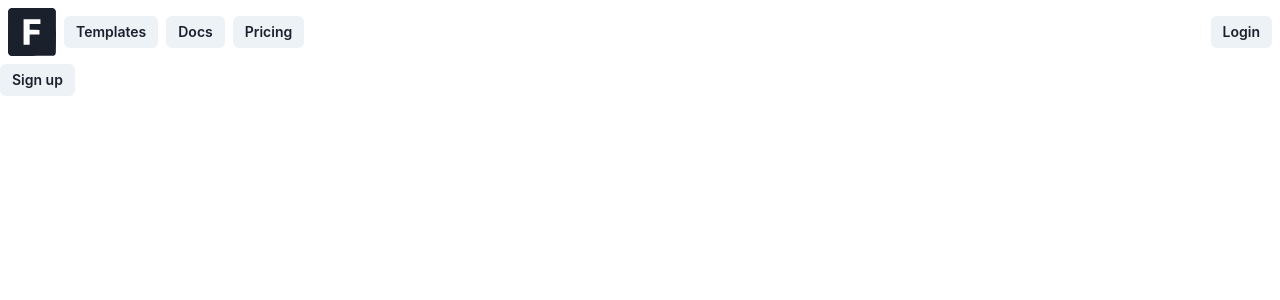
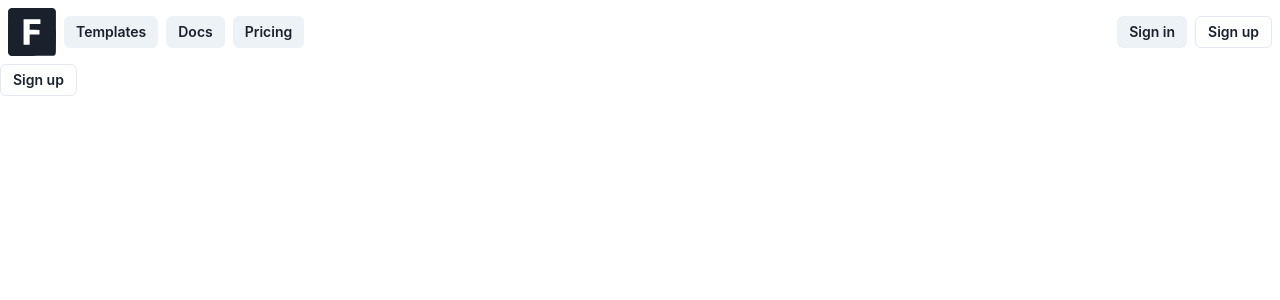
Before and after one commit to danielsteman/textifai, a React (Vite) app in the folder frontend/: page /signup in a window 1280 px wide. Shown: the top 300 px of the page. Built offline with nearby package versions, Linux system fonts and the light colour scheme; no server answers.

Commit message:
:sparkles: show both signin and signup options

```diff
--- a/frontend/src/components/LoginOrRegisterModal.tsx
+++ b/frontend/src/components/LoginOrRegisterModal.tsx
@@ -26,7 +26,7 @@ import { useCallback, useState } from "react";
 import auth from "../config/firebase";
 
 interface Props {
-  variant: "login" | "register";
+  variant: "signin" | "signup";
 }
 
 const LoginOrRegisterModal: React.FC<Props> = (props) => {
@@ -49,9 +49,9 @@ const LoginOrRegisterModal: React.FC<Props> = (props) => {
       e.preventDefault();
       try {
         switch (props.variant) {
-          case "register":
+          case "signup":
             await createUserWithEmailAndPassword(auth, email, password);
-          case "login":
+          case "signin":
             await signInWithEmailAndPassword(auth, email, password);
         }
         onClose();
@@ -65,11 +65,14 @@ const LoginOrRegisterModal: React.FC<Props> = (props) => {
   const missingEmailError = email === "" && attempts >= 1;
   const missingPasswordError = password === "" && attempts >= 1;
   const handleShowPassword = () => setShowPassword(!showPassword);
+  const buttonProps = props.variant === "signup"
+    ? {text: "Sign up", variant: "outline"}
+    : {text: "Sign in", variant: "solid"}
 
   return (
     <>
-      <Button size="sm" onClick={onOpen}>
-        {props.variant === "register" ? "Sign up" : "Login"}
+      <Button size="sm" onClick={onOpen} variant={buttonProps.variant}>
+        {buttonProps.text}
       </Button>
       <Modal isCentered isOpen={isOpen} onClose={onClose}>
         <ModalOverlay
@@ -78,7 +81,7 @@ const LoginOrRegisterModal: React.FC<Props> = (props) => {
         />
         <ModalContent>
           <Center>
-            <ModalHeader>Login</ModalHeader>
+            <ModalHeader>{buttonProps.text}</ModalHeader>
           </Center>
           <ModalCloseButton />
           <ModalBody>
@@ -133,7 +136,7 @@ const LoginOrRegisterModal: React.FC<Props> = (props) => {
                 <FormErrorMessage>Password is required.</FormErrorMessage>
               )}
               <Button type="submit" onClick={handleSubmit}>
-                {props.variant === "register" ? "Sign up" : "Login"}
+                {buttonProps.text}
               </Button>
             </FormControl>
           </form>
--- a/frontend/src/layouts/Header.tsx
+++ b/frontend/src/layouts/Header.tsx
@@ -12,7 +12,6 @@ import { AuthContext } from "../providers/AuthProvider";
 
 const Header = () => {
   const currentUser = useContext(AuthContext);
-  // solve this with a loader: https://reactrouter.com/en/main/route/loader
   console.log(currentUser);
 
   return (
@@ -23,7 +22,13 @@ const Header = () => {
         <Button size="sm">Docs</Button>
         <Button size="sm">Pricing</Button>
         <Spacer />
-        {currentUser ? <Avatar bg='teal.500' /> : <LoginOrRegisterModal variant="login" />}
+        {currentUser
+        ? <Avatar bg='teal.500' />
+        : <>
+            <LoginOrRegisterModal variant="signin" />
+            <LoginOrRegisterModal variant="signup" />
+          </>
+         }
       </Flex>
       <Outlet />
     </>
--- a/frontend/src/routes/SignUp.tsx
+++ b/frontend/src/routes/SignUp.tsx
@@ -1,7 +1,7 @@
 import LoginOrRegisterModal from "../components/LoginOrRegisterModal";
 
 const SignUp = () => {
-  return <LoginOrRegisterModal variant="register" />;
+  return <LoginOrRegisterModal variant="signup" />;
 };
 
 export default SignUp;
```
